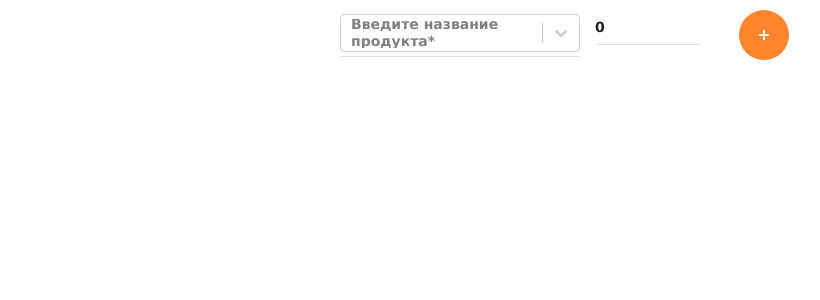
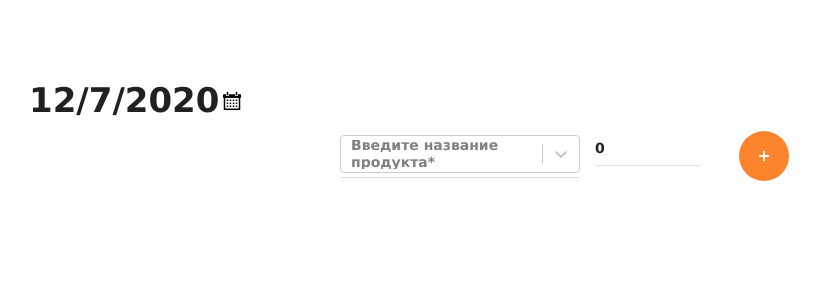
Before and after one commit to AleksandrMyk/SlimMom_Project_FrontEnd, a React (Create React App) app: page /diary in a window 1280 px wide. Shown: the top 300 px of the page, without its empty margins (63-883 px from the left). Built offline with nearby package versions, Linux system fonts and the light colour scheme; no server answers; sample sign-in values are in the browser's storage.

Commit message:
nelli addProduct-props

```diff
--- a/src/Components/AddProductForm/AddProductForm.jsx
+++ b/src/Components/AddProductForm/AddProductForm.jsx
@@ -1,4 +1,5 @@
 import React, { useState, useEffect, useCallback } from "react";
+import CalendarOnClick from '../Calendar/CalendarOnClick.jsx';
 import { useDispatch } from "react-redux";
 import AsyncSelect from "react-select/async";
 import axios from "axios";
@@ -19,6 +20,7 @@ export default function AddProductForm() {
   const [productId, setIdProduct] = useState("");
   const [weight, setGramProd] = useState(0);
   const [isHandleSubmit, setIsHandleSubmit] = useState(false);
+  const [Date, setDate] = useState("");
 
   // const handleSubmit = () => setIsHandleSubmit(true);
 
@@ -125,6 +127,7 @@ export default function AddProductForm() {
   const currentHideNav = useMediaQuery("(min-width: 767px)");
   return (
     <>
+    <CalendarOnClick getDateValue={setDate}></CalendarOnClick>
       <form className={`${styles.ProductEditor} `} onSubmit={handleSubmit}>
         <div className={`${styles.ProductEditorLabel} `}>
           <AsyncSelect
--- /dev/null
+++ b/src/Components/Calendar/CalendarOnClick.jsx
@@ -0,0 +1,42 @@
+import React, { useState } from "react";
+import Calendar from "react-calendar";
+import "react-calendar/dist/Calendar.css";
+import iconCalendar from "./img/icons8-календарь.svg";
+import styles from "./calendar.module.css";
+
+const CalendarOnClick = (props) => {
+  const [date, setdate] = useState(new Date());
+  const [showCalendar, setshowCalendar] = useState(false);
+  props.getDateValue(date.toLocaleDateString());
+  const onChange = (date) => {
+    setdate(date);
+    setshowCalendar(false);
+    props.getDateValue(date.toLocaleDateString());
+  };
+
+  const showCalendarOnClick = () => {
+    if (!showCalendar) {
+      setshowCalendar(true);
+    } else {
+      setshowCalendar(false);
+    }
+  };
+
+    return (
+      <div className={styles.calendar_on}>
+        <div className={styles.calendar}>
+          <p className={styles.date}>{date.toLocaleDateString()}</p>
+          <img
+            className={styles.icon}
+            onClick={showCalendarOnClick}
+            src={iconCalendar}
+            alt="calendar"
+          />
+        </div>
+        {showCalendar ? (
+          <Calendar onChange={onChange} value={date} />
+        ) : null}
+      </div>
+    );
+  }
+export default CalendarOnClick;
```
Also changed, not shown: src/Components/Calendar/CalendarOnClick.js (deleted, +0 -50 lines), src/Components/Calendar/calendar.module.css (line endings or trailing spaces), 1 other file (tests, documents, lock files or other folders).
